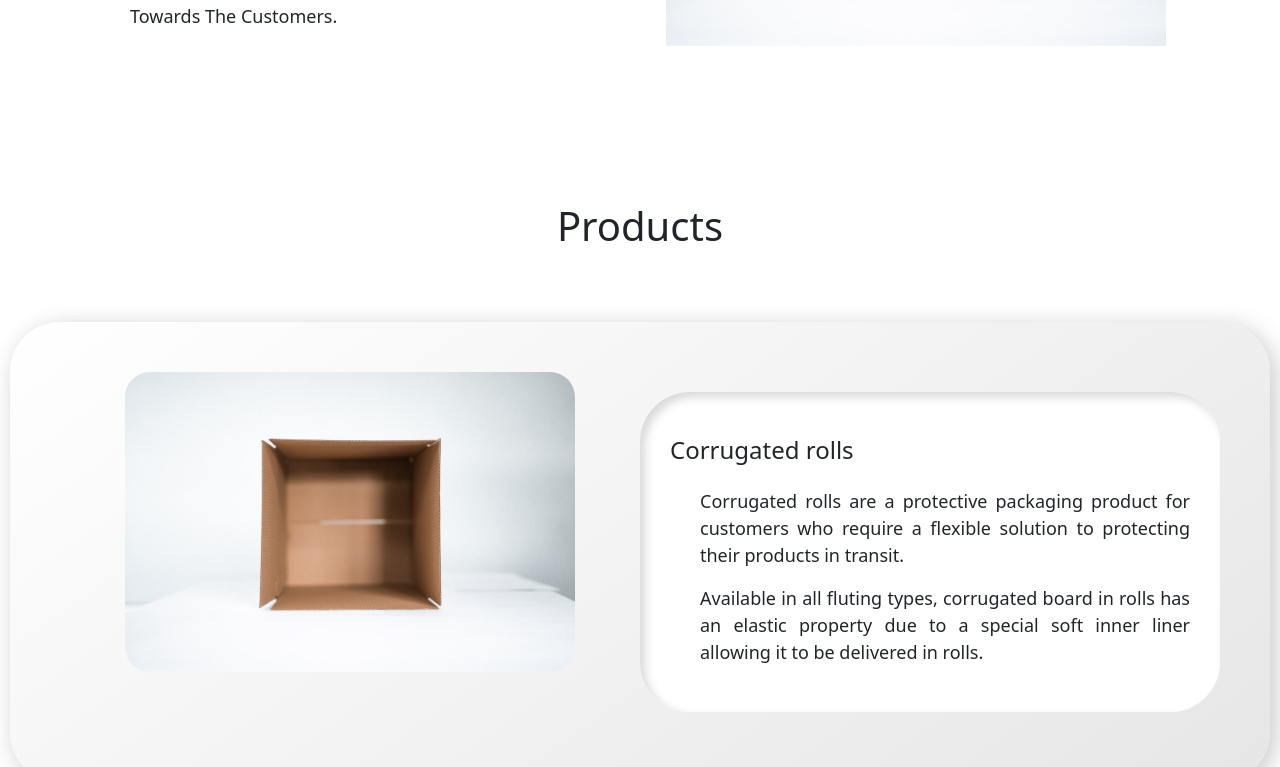
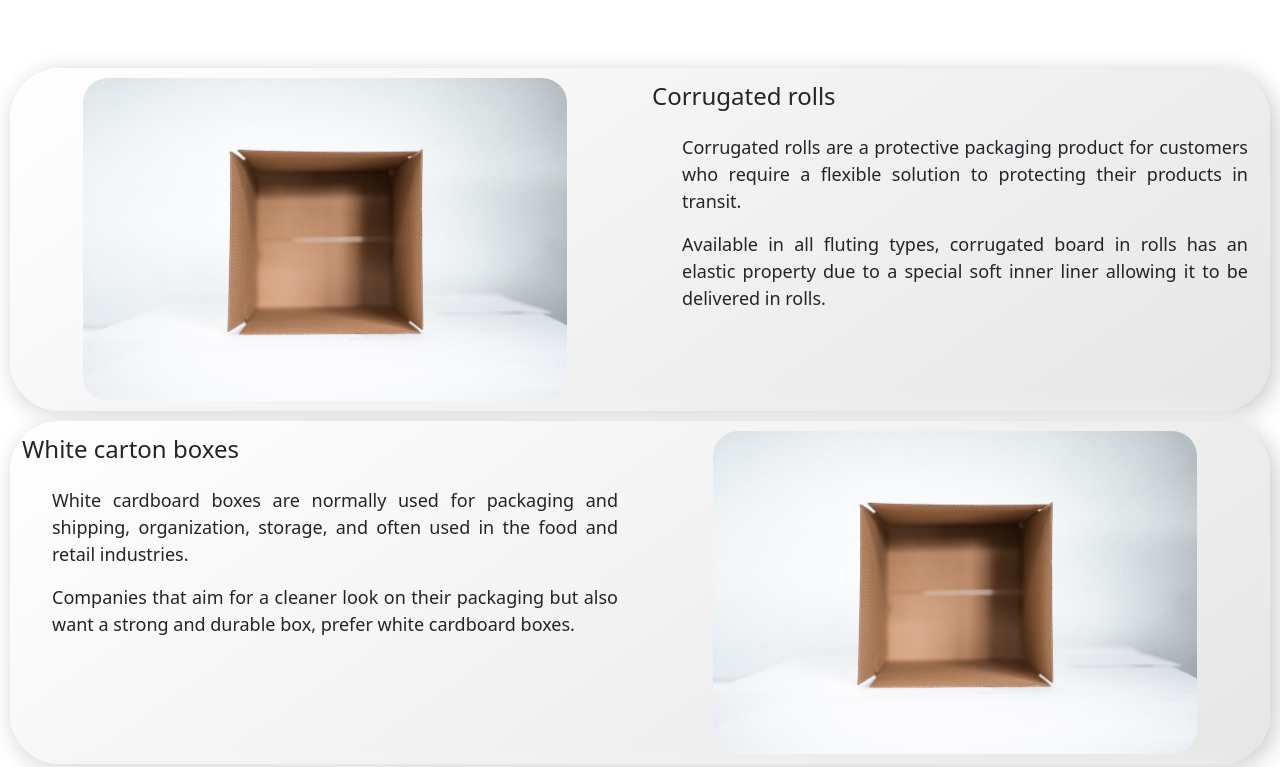
Before and after one commit to Harisz16/Personal, a plain HTML site: page index.html in a window 1280 px wide. Shown: the part 1264-2031 px from the top of the page. Drawn offline with nearby package versions, Linux system fonts and the light colour scheme.

Commit message:
Update style.css

```diff
--- a/style.css
+++ b/style.css
@@ -50,13 +50,13 @@
 .content {
   font-size: 18px;
   text-align: justify;
-  padding: 0 0 0 30px;
+  padding: 0 10px 0 30px;
 }
 #whowe {
-  padding: 100px;
 }
 .product {
-  height: 300px;
+  margin: 10px;
+  width: 80%;
   border-radius: 25px;
 }
 .productTitle {
@@ -67,23 +67,24 @@
 
 .productDiv {
   margin: 10px;
-  padding: 50px;
+  /* padding: 50px; */
   border-radius: 50px;
   background: linear-gradient(145deg, #ffffff, #e6e6e6);
   box-shadow: 5px 5px 24px #c9c9c9, -5px -5px 24px #ffffff;
 }
 .description {
-  margin: 20px 0;
-  padding: 30px;
-  border-radius: 50px;
+  /* margin: 20px 0; */
+  /* padding: 30px; */
+  /* border-radius: 50px;
   background: #ffffff;
   box-shadow: inset 5px 5px 10px #d9d9d9, inset -5px -5px 10px #ffffff;
+} */
 }
 .gallery {
   margin-top: 40px;
 }
 .img {
-  height: 500px;
+  width: 100%;
 }
 /* .selector:before {
   content: "";
```
